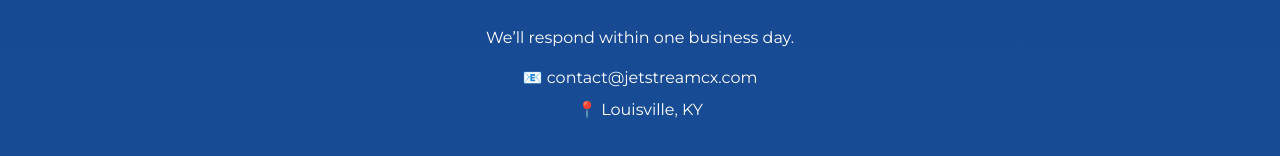
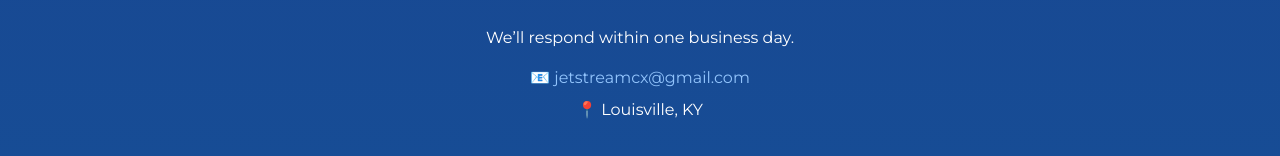
Before and after one commit to lankenholdings-stack/jetstream-cx-site, a plain HTML site: page index.html in a window 1280 px wide. Shown: the part 2286-2442 px from the top of the page. Drawn offline with nearby package versions, Linux system fonts and the light colour scheme.

Commit message:
Update index.html

```diff
--- a/index.html
+++ b/index.html
@@ -102,10 +102,11 @@
   <div class="max-w-4xl mx-auto text-center">
     <h2 class="text-4xl font-bold mb-6">Contact Us</h2>
     <p class="mb-4">We’ll respond within one business day.</p>
-      <p class="mb-2">📧 contact@jetstreamcx.com</p>
+    <p class="mb-2">📧 <a href="mailto:jetstreamcx@gmail.com" class="text-blue-300 hover:underline">jetstreamcx@gmail.com</a></p>
     <p>📍 Louisville, KY</p>
   </div>
 </section>
+
 
   <!-- Footer -->
   <footer class="bg-[#0A2540] text-white py-6 text-center">
```
Lines whose indentation alone changed are shown as unchanged.
